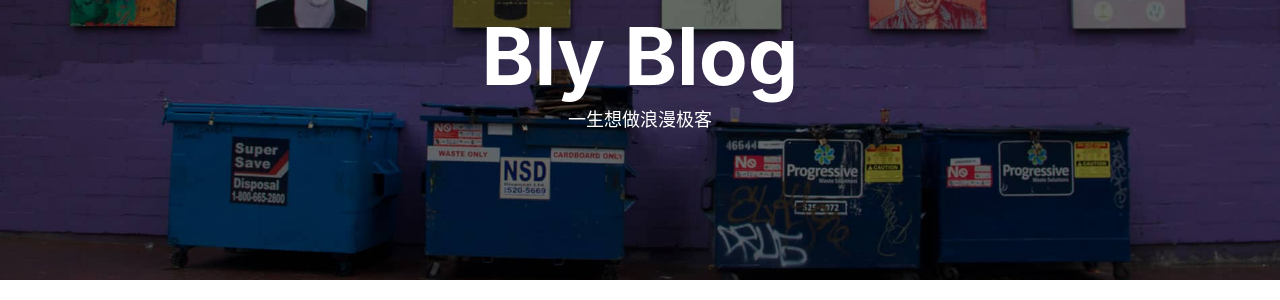
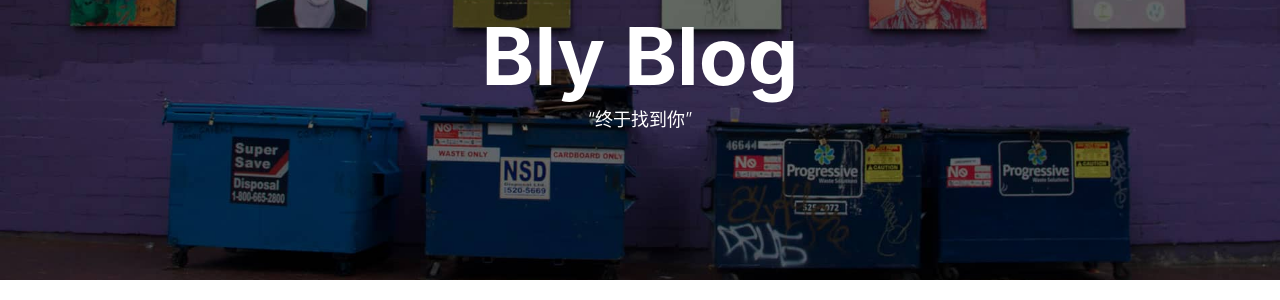
Before and after one commit to blying/blying.github.io, a Jekyll site: the page built from index.html, in a window 1280 px wide. Shown: the part 138-438 px from the top of the page. Built offline with Jekyll 4.4.1, drawn with Linux system fonts in a browser that asks for light colours; nearby versions of some CDN libraries; the list of posts is cut into pages by our own code; comment, search, counter and statistics services are not loaded.

Commit message:
修改主页信息

```diff
--- a/index.html
+++ b/index.html
@@ -1,6 +1,6 @@
 ---
 layout: page
-description: "一生想做浪漫极客"
+description: “终于找到你”
 ---
 
 {% for post in paginator.posts %}
```
